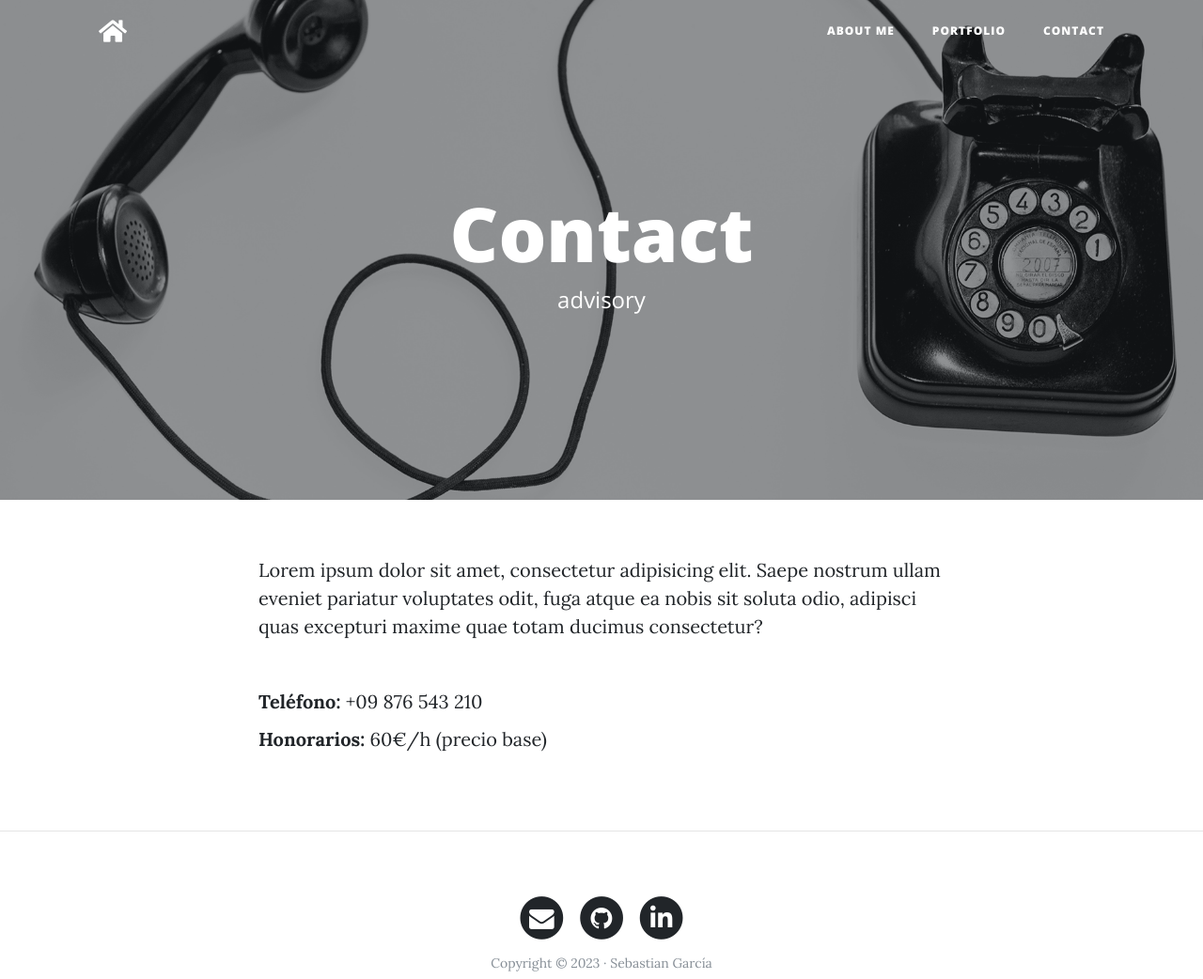
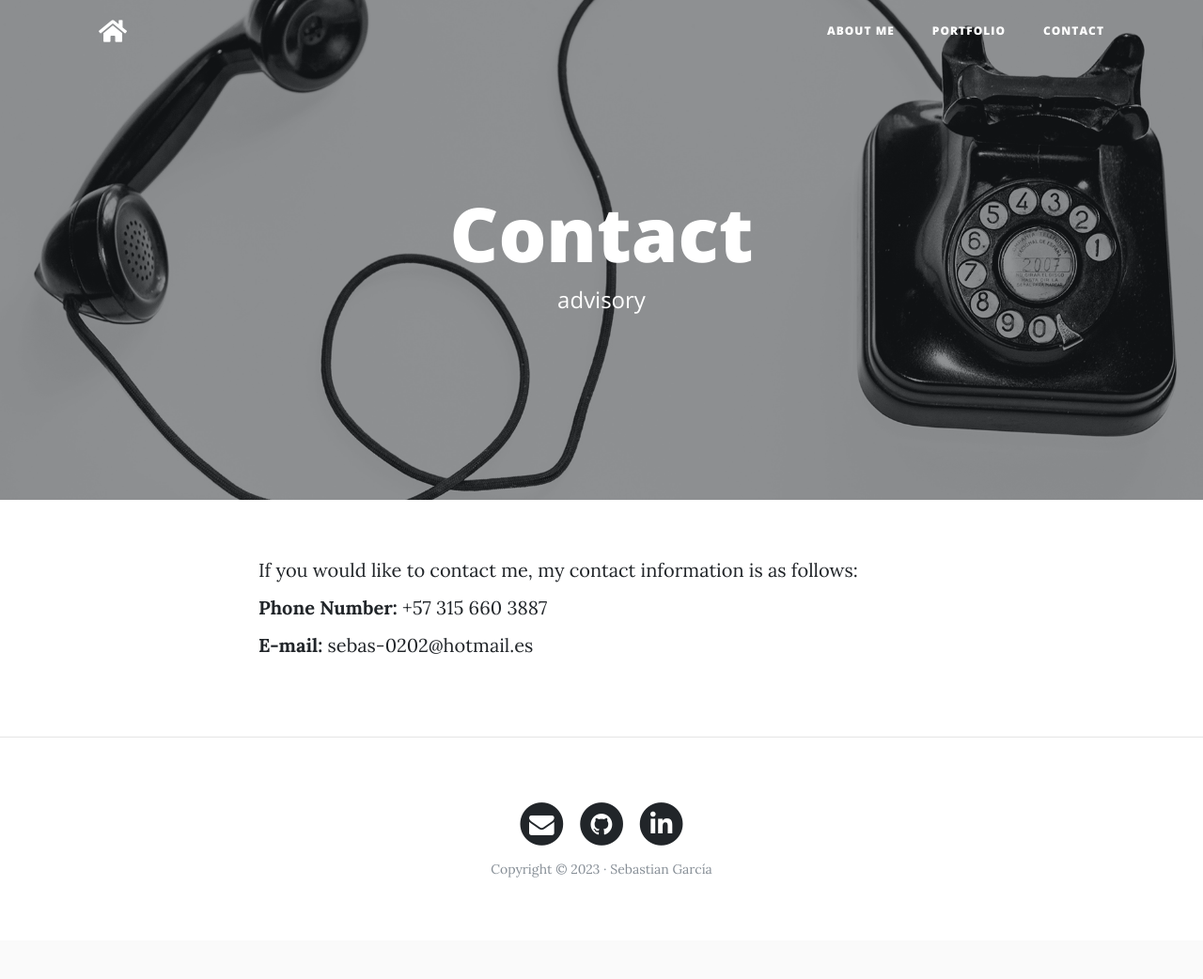
Before and after one commit to SebasGTX1/Portfolio, a Django app: page /contact/ in a window 1280 px wide. Shown: the top 1042 px of the page at 94% size. After the commit the page ends 934 px from the top, so only its background shows below. Run offline with Django 4.2, Linux system fonts and the light colour scheme; some libraries are stand-ins or nearby versions.

Commit message:
Contact info

```diff
--- a/webpersonal/core/templates/core/contact.html
+++ b/webpersonal/core/templates/core/contact.html
@@ -8,10 +8,10 @@
 {% block content %}
 <div class="row">
   <div class="col-lg-8 col-md-10 mx-auto">
-    <p>Lorem ipsum dolor sit amet, consectetur adipisicing elit. Saepe nostrum ullam eveniet pariatur voluptates odit, fuga atque ea nobis sit soluta odio, adipisci quas excepturi maxime quae totam ducimus consectetur?</p>
-    <br>
-    <p><b>Teléfono:</b> +09 876 543 210</p>
-    <p><b>Honorarios:</b> 60€/h (precio base)</p>
+    <p>If you would like to contact me, my contact information is as follows:</p>
+    <p><b>Phone Number:</b> +57 315 660 3887</p>
+    <p><b>E-mail:</b> sebas-0202@hotmail.es</p>
+    {% comment %} <p><b>Honorarios:</b> 60€/h (precio base)</p> {% endcomment %}
   </div>
 </div>
 {% endblock %}
```
